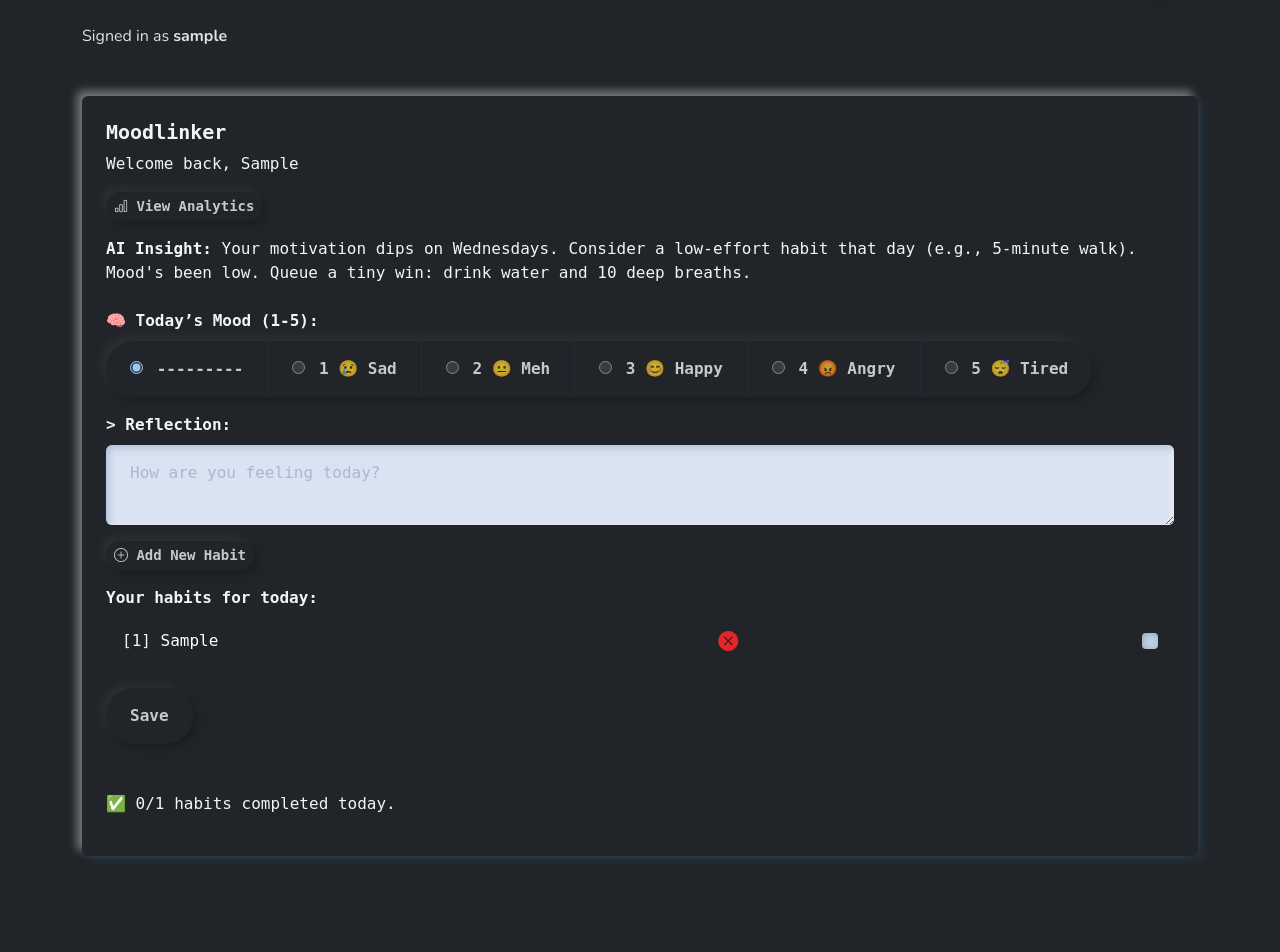
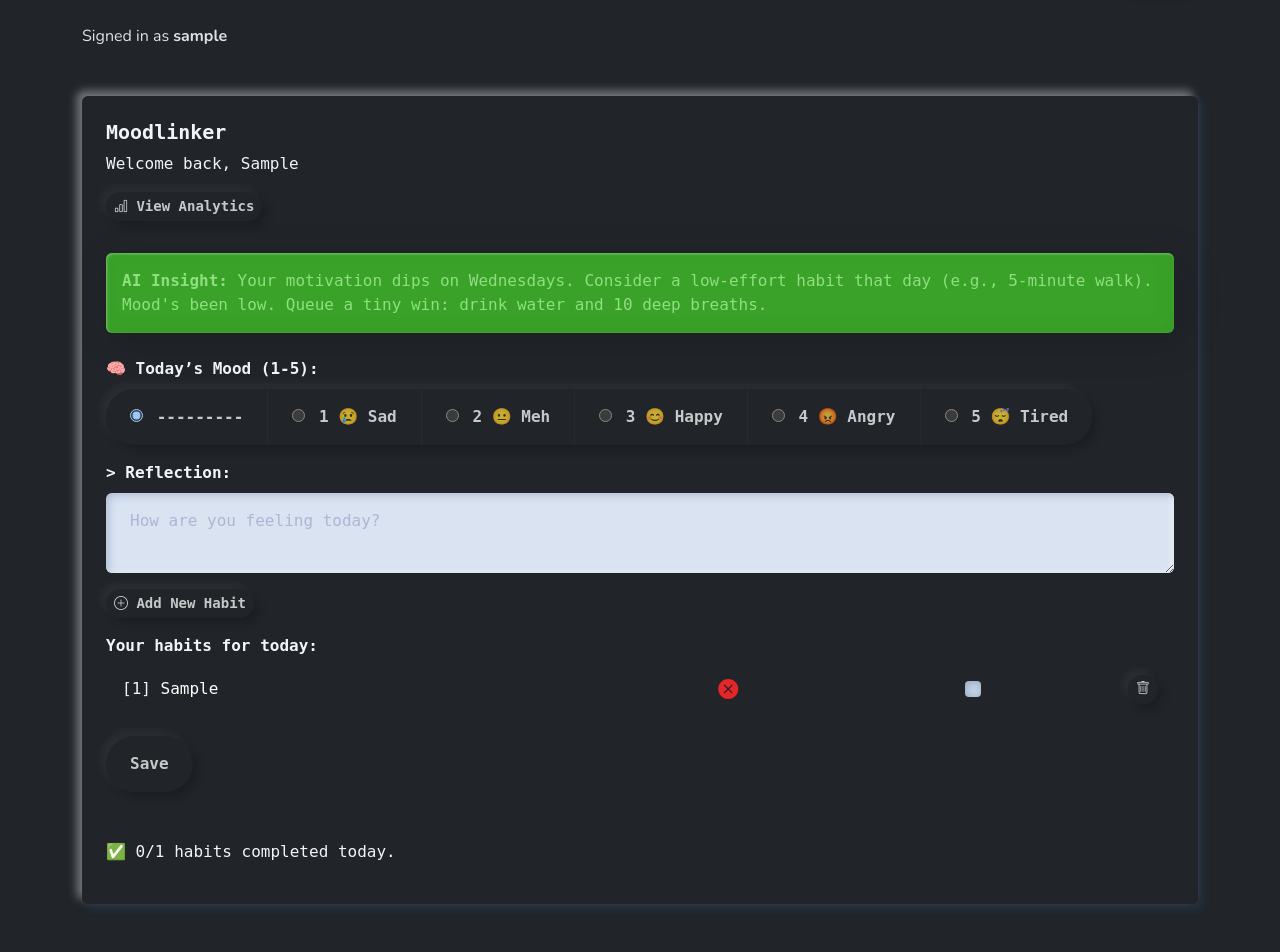
Before and after one commit to CyrilCele/moodlinker, a Django app: page /dashboard/ in a window 1280 px wide. Shown: the part 72-1024 px from the top of the page. Before the commit the page ends 932 px from the top, so only its background shows below. Run offline with Django 5.2, Linux system fonts and the light colour scheme; a user stored in the database is signed in; tables that the repository leaves empty hold one stand-in row (values such as "Sample post"); some libraries are stand-ins or nearby versions.

Commit message:
Update views and templates

```diff
--- a/tracker/templates/confirm_delete.html
+++ b/tracker/templates/confirm_delete.html
@@ -1,6 +1,6 @@
 {% extends "base.html" %}
 {% block content %}
-<div class="container my-5">
+<div class="container my-5 rounded shadow p-4">
     <h3>Delete Habit</h3>
     <p>Are you sure you want to delete "<strong>{{ habit.habit }}</strong>"</p>
     <form method="post">
--- a/tracker/templates/create_habit.html
+++ b/tracker/templates/create_habit.html
@@ -5,6 +5,9 @@
     <form method="post">
         {% csrf_token %}
         {{ form.as_p }}
+        {% if form.non_field_errors %}
+            <div class="alert alert-warning">{{ form.non_field_errors }}</div>
+        {% endif %}
         <button type="submit" class="btn btn-primary mt-3">Add Habit</button>
     </form>
 </div>
--- a/tracker/templates/dashboard.html
+++ b/tracker/templates/dashboard.html
@@ -7,7 +7,7 @@
     <a href="{% url 'analytics' %}" class="btn btn-outline-info btn-sm mb-3">
         <i class="bi bi-bar-chart"></i> View Analytics
     </a>
-    <p class="mb-1"><strong>AI Insight:</strong> {{ ai_suggestion }}</p>
+    <p class="alert alert-success mt-3 mb-1"><strong>AI Insight:</strong> {{ ai_suggestion }}</p>
     <form method="post" class="mt-4">
         {% csrf_token %}
         <!-- MOOD SCORE -->
@@ -47,13 +47,21 @@
                                         <i class="bi bi-x-circle-fill text-danger fs-5"></i>
                                     {% endif %}
                                 </div>
-                                <div class="col-4 text-end">
+                                <div class="col-2 text-end">
                                     <input type="checkbox"
                                         class="form-check-input"
                                         name="habit_{{ habit.id }}"
                                         id="habit_{{ habit.id }}"
                                         {% if completion.completed %}checked{% endif %}
                                         {% if mood_logged %}disabled{% endif %}>
+                                </div>
+                                <div class="col-2 text-end">
+                                    <form method="post" action="{% url 'delete_habit' completion.habit.id %}" onsubmit="return confirm('Delete this habit');" class="d-inline">
+                                        {% csrf_token %}
+                                        <button type="submit" class="btn btn-sm btn-outline-danger" {% if mood_logged %}disabled{% endif %}>
+                                            <i class="bi bi-trash"></i>
+                                        </button>
+                                    </form>
                                 </div>
                             </div>
                         </li>
--- a/tracker/views.py
+++ b/tracker/views.py
@@ -191,14 +191,15 @@ def user_habit(request, habit_id):
 
 @login_required
 def delete_habit(request, habit_id):
-    habit = HabitCompletion.objects.get(id=habit_id)
 
     if request.method == "POST":
+        habit = HabitCompletion.objects.get(id=habit_id)
         habit.delete()
         messages.success(
             request, f"Habit '{habit.habit}' deleted successfully.")
         return HttpResponseRedirect(reverse("dashboard"))
     return render(request, "confirm_delete.html", {"habit": habit})
 
+
 def analytics(request):
     return render(request, "analytics.html", {})
```
